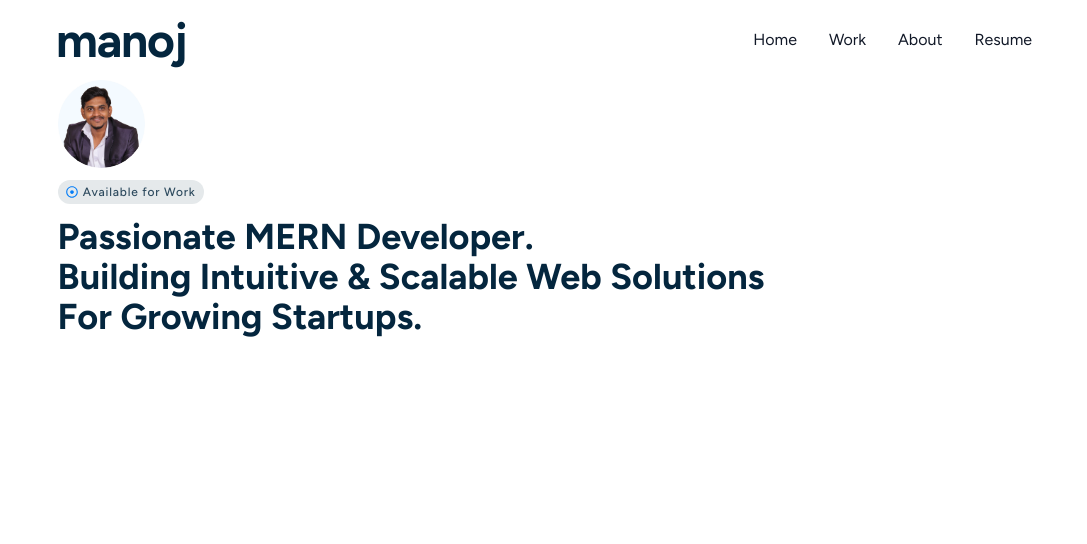
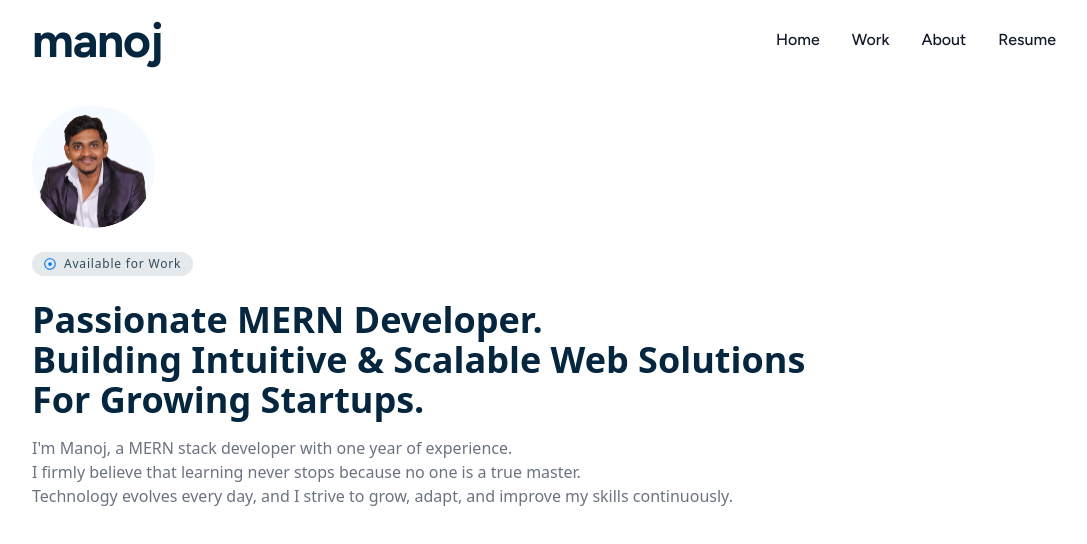
Before and after one commit to naren-naresh/Narendiran_portfolio, a React (Vite) app: page / in a window 1280 px wide. Shown: the top 544 px of the page, without its empty margins (96-1183 px from the left). Built offline with nearby package versions, Linux system fonts and the light colour scheme.

Commit message:
Fixed Header Component

```diff
--- a/src/Components/Header/Header.jsx
+++ b/src/Components/Header/Header.jsx
@@ -1,24 +1,24 @@
 import React, { useState } from "react";
-import profilePic from "../../assets/Raw_image_edited_circle_v2.webp"
-import { FaBars, FaTimes } from "react-icons/fa";
-import { FaRegDotCircle } from "react-icons/fa";
+import profilePic from "../../assets/Raw_image_edited_circle_v2.webp";
+import { FaTimes, FaRegDotCircle } from "react-icons/fa";
+import { HiMenuAlt3 } from "react-icons/hi";
 
 const Header = () => {
   const [isOpen, setIsOpen] = useState(false);
 
   return (
     <>
-      <header className="w-full bg-white font-figtree ">
-        <div className="container mx-auto px-[9.5rem] py-4 flex justify-between items-center">
+      <header className="w-full bg-white font-figtree">
+        <div className="container mx-auto px-6 md:px-16 lg:px-32 py-4 flex justify-between items-center">
           {/* Logo */}
-          <div className="text-5xl font-bold text-[#04263e] tracking-tight">manoj</div>
+          <div className="text-4xl md:text-5xl  font-bold text-[#04263e] tracking-tight">manoj</div>
 
           {/* Desktop Menu */}
-          <nav className="hidden md:flex space-x-8 text-base">
-            <a href="dasf" className="text-gray-900 hover:text-[#0370DD]">Home</a>
-            <a href="asdfasdf" className="text-gray-900 hover:text-[#0370DD]">Work</a>
-            <a href="adsfasf" className="text-gray-900 hover:text-[#0370DD]">About</a>
-            <a href="afdsasdf" className="text-gray-900 hover:text-[#0370DD]">Resume</a>
+          <nav className="hidden md:flex space-x-6 lg:space-x-8 text-base font-medium">
+            <a href="#" className="text-gray-900 hover:text-[#0370DD]">Home</a>
+            <a href="#" className="text-gray-900 hover:text-[#0370DD]">Work</a>
+            <a href="#" className="text-gray-900 hover:text-[#0370DD]">About</a>
+            <a href="#" className="text-gray-900 hover:text-[#0370DD]">Resume</a>
           </nav>
 
           {/* Mobile Menu Button */}
@@ -27,54 +27,68 @@ const Header = () => {
             className="md:hidden text-gray-900 text-2xl"
             onClick={() => setIsOpen(!isOpen)}
           >
-            {isOpen ? <FaTimes /> : <FaBars />}
+            {isOpen ? <FaTimes /> : <HiMenuAlt3 />}
           </button>
         </div>
 
         {/* Mobile Menu Dropdown */}
         {isOpen && (
-          <nav className="md:hidden bg-white shadow-md p-4 space-y-3">
-            <a href="#" className="block text-gray-900 hover:text-blue-600">Home</a>
-            <a href="#" className="block text-gray-900 hover:text-blue-600">Work</a>
-            <a href="#" className="block text-gray-900 hover:text-blue-600">About</a>
-            <a href="#" className="block text-gray-900 hover:text-blue-600">Resume</a>
-          </nav>
+          <div
+            className={" fixed inset-0 bg-black bg-opacity-50 z-50 flex"}>
+            {/* Sidebar */}
+            <div
+
+              className="w-64 bg-white h-full  p-2 shadow-lg transform transition-transform duration-1000 ease-in-out translate-x-0"
+            >
+
+              <nav className="mt-[10%] text-left flex flex-col space-y-6 text-md font-medium w-full">
+                <a href="#" className="text-gray-900 hover:text-blue-600 hover:bg-slate-100 hover:p-3 hover:rounded-md hover:translate-x-1 duration-300">Home</a>
+                <a href="#" className="text-gray-900 hover:text-blue-600 hover:bg-slate-100 hover:p-3 hover:rounded-sm hover:translate-x-1 duration-300">Work</a>
+                <a href="#" className="text-gray-900 hover:text-blue-600 hover:bg-slate-100 hover:p-3 hover:rounded-sm hover:translate-x-1 duration-300">About</a>
+                <a href="#" className="text-gray-900 hover:text-blue-600 hover:bg-slate-100 hover:p-3 hover:rounded-sm hover:translate-x-1 duration-300">Resume</a>
+              </nav>
+            </div>
+            {/* Clickable Overlay to Close Sidebar */}
+            <div className="flex-1" onClick={() => setIsOpen(false)}></div>
+          </div>
         )}
+      </header>
 
-      </header>
-      <div className="container mx-auto px-[9.6rem] ">
-        <img
-          src={profilePic}
-          className="rounded-full w-[9%] h-auto"
-          alt="Profile"
-        />
-      </div>
-      <div className=" container mx-auto px-[9.6rem] mt-[1%] font-figtree ">
-        <div className="bg-[#e5e9eb] font-medium  tracking-wider  px-2 py-1 rounded-full w-[15%] flex items-center ">
-          <FaRegDotCircle color="#047df7" size={12} >
-          </FaRegDotCircle>
-          <div className="ml-[4%] font-medium text-xs text-[#2d4a5e]">
-            Available for Work
-          </div>
+      {/* Profile Section */}
+      <div className="container mx-auto px-6 md:px-16 lg:px-32 flex flex-col  text-center md:text-left md:items-start mt-[2%]">
+        <img src={profilePic} className="rounded-full w-32 md:w-[26%] lg:w-[12%] h-auto" alt="Manoj Profile" />
 
+        <div className="mt-4 md:mt-6 bg-[#e5e9eb] font-medium tracking-wider px-3 py-1 rounded-full flex items-center w-fit">
+          <FaRegDotCircle color="#047df7" size={12} />
+          <span className="ml-2 text-xs text-[#2d4a5e]">Available for Work</span>
         </div>
-
-      </div>
-      <div className="container font-bold mx-auto px-[9.6rem] text-[#04263e]  mt-[1%] font-figtree ">
-        <p className="text-4xl">
-        Passionate MERN Developer.
-        </p>
-        <p className="text-4xl">
-        Building Intuitive & Scalable Web Solutions
-        </p>
-        <span className="text-4xl">
-        For Growing Startups.
-        </span>
-
       </div>
 
+      {/* Title Section */}
+      <div className="container mx-auto px-6 md:px-16 lg:px-32 mt-6  md:text-left">
+        <p className="text-2xl md:text-4xl font-bold text-[#04263e] leading-tight">
+          Passionate MERN Developer.
+        </p>
+        <p className="text-2xl md:text-4xl font-bold text-[#04263e] leading-tight">
+          Building Intuitive & Scalable Web Solutions
+        </p>
+        <span className="text-2xl md:text-4xl font-bold text-[#04263e]">
+          For Growing Startups.
+        </span>
+      </div>
 
-
+      {/* Bio Section */}
+      <div className="container mx-auto px-6 md:px-16 lg:px-32 mt-4  md:text-left">
+        <p className="text-sm md:text-base text-gray-500 font-medium">
+          I'm Manoj, a MERN stack developer with one year of experience.
+        </p>
+        <p className="text-sm md:text-base text-gray-500 font-medium">
+          I firmly believe that learning never stops because no one is a true master.
+        </p>
+        <p className="text-sm md:text-base text-gray-500 font-medium">
+          Technology evolves every day, and I strive to grow, adapt, and improve my skills continuously.
+        </p>
+      </div>
     </>
   );
 };
```
